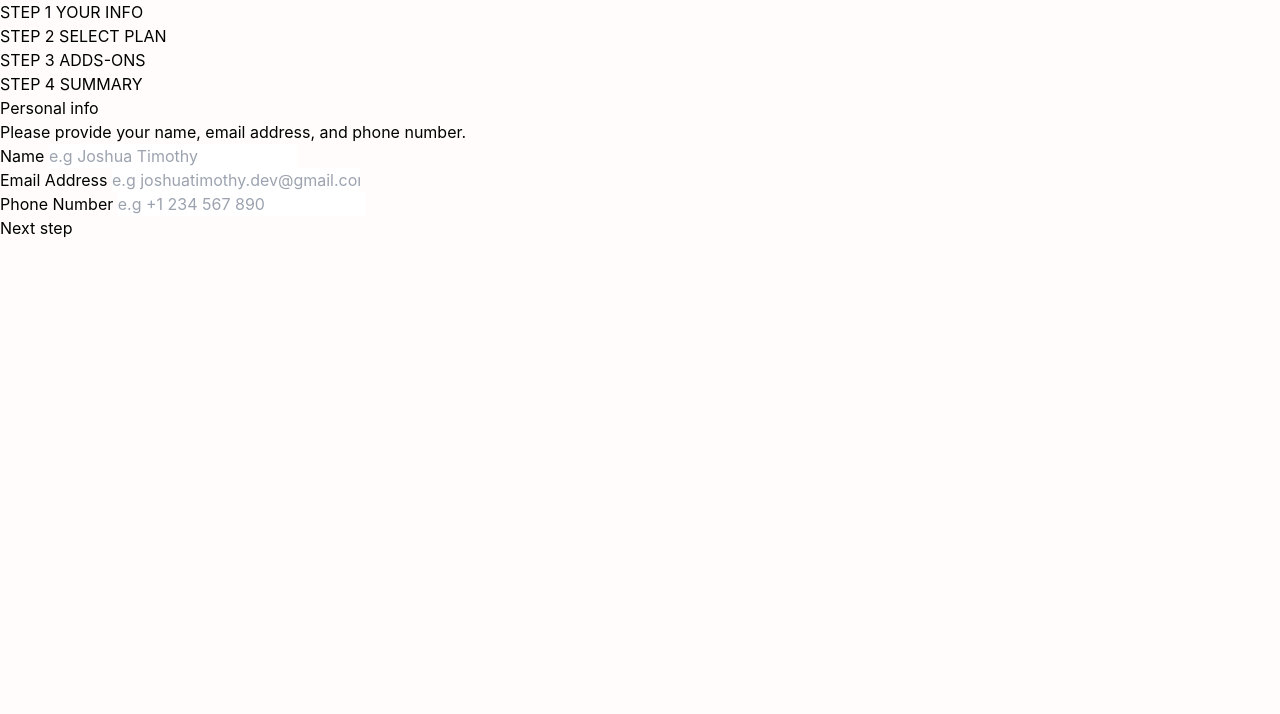
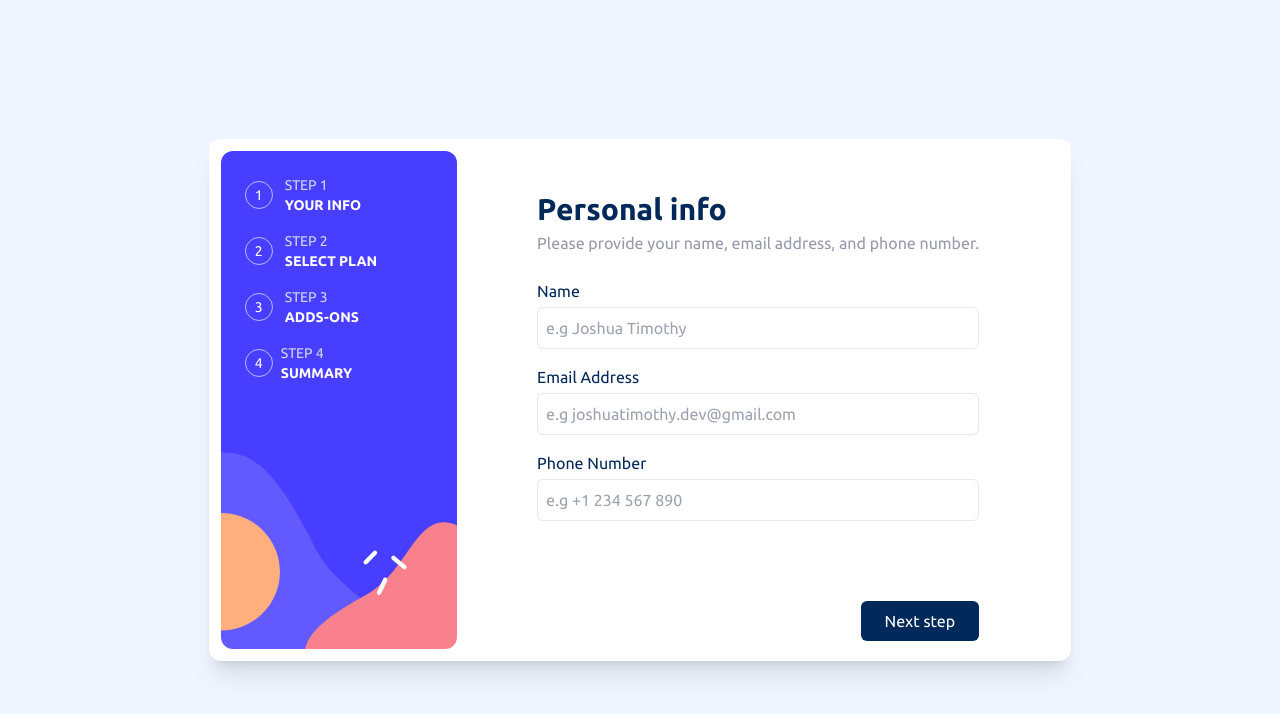
Before and after one commit to Joshua-timothy/Multi-Step-Form, a website: page index.html in a window 1280 px wide. Drawn offline with Linux system fonts and the light colour scheme.

Commit message:
Styled step1 form section

```diff
--- a/index.html
+++ b/index.html
@@ -15,51 +15,102 @@
   </head>
   <body>
     <main>
-      <section>
-        <div>
-          <div>
-            <ol>
-              <li>
-                <span>STEP 1</span>
-                YOUR INFO
+      <section class="grid h-screen place-content-center">
+        <div class="flex rounded-xl bg-white p-3 shadow-xl">
+          <div class="s-bar rounded-xl bg-PurplishBlue py-6 pl-6 pr-20">
+            <ol class="text-sm text-DWhite">
+              <li class="mb-4 flex items-center gap-3">
+                <span
+                  class="grid h-7 w-7 place-content-center rounded-full border border-PastelBlue text-center"
+                  >1</span
+                >
+                <div>
+                  <span class="block text-sm text-LightGray">STEP 1</span>
+                  <span class="font-semibold"> YOUR INFO </span>
+                </div>
               </li>
-              <li>
-                <span>STEP 2</span>
-                SELECT PLAN
+              <li class="mb-4 flex items-center gap-3">
+                <span
+                  class="grid h-7 w-7 place-content-center rounded-full border border-PastelBlue text-center"
+                  >2</span
+                >
+                <div>
+                  <span class="block text-LightGray">STEP 2</span>
+                  <span class="font-semibold"> SELECT PLAN </span>
+                </div>
               </li>
-              <li>
-                <span>STEP 3</span>
-                ADDS-ONS
+              <li class="mb-4 flex items-center gap-3">
+                <span
+                  class="grid h-7 w-7 place-content-center rounded-full border border-PastelBlue"
+                  >3</span
+                >
+                <div>
+                  <span class="block text-LightGray">STEP 3</span>
+                  <span class="font-semibold"> ADDS-ONS </span>
+                </div>
               </li>
-              <li>
-                <span>STEP 4</span>
-                SUMMARY
+              <li class="flex items-center gap-2">
+                <span
+                  class="grid h-7 w-7 place-content-center rounded-full border border-PastelBlue text-center"
+                  >4</span
+                >
+                <div>
+                  <span class="block text-LightGray">STEP 4</span>
+                  <span class="font-semibold"> SUMMARY </span>
+                </div>
               </li>
             </ol>
           </div>
-          <div>
-            <header>
-              <h1>Personal info</h1>
-              <p>Please provide your name, email address, and phone number.</p>
+          <div class="relative px-20 pb-32 pt-10">
+            <header class="mb-6">
+              <h1 class="mb-1 text-3xl font-bold text-MarineBlue">
+                Personal info
+              </h1>
+              <p class="text-base text-CoolGray">
+                Please provide your name, email address, and phone number.
+              </p>
             </header>
-            <form action="">
-              <div>
-                <label for="Name">Name</label>
-                <input type="text" placeholder="e.g Joshua Timothy" required />
+            <form class="font-base" action="">
+              <div class="mb-4">
+                <label class="mb-1 block text-MarineBlue" for="Name"
+                  >Name</label
+                >
+                <input
+                  class="w-full rounded-md border p-2 font-semibold text-MarineBlue outline-none placeholder:font-normal focus-within:border-PurplishBlue"
+                  type="text"
+                  id="name"
+                  placeholder="e.g Joshua Timothy"
+                  required
+                />
               </div>
-              <div>
-                <label for="Email">Email Address</label>
+              <div class="mb-4">
+                <label class="mb-1 block text-MarineBlue" for="Email"
+                  >Email Address</label
+                >
                 <input
+                  class="w-full rounded-md border p-2 font-semibold text-MarineBlue outline-none placeholder:font-normal focus-within:border-PurplishBlue"
                   type="email"
                   placeholder="e.g joshuatimothy.dev@gmail.com"
                   required
                 />
               </div>
               <div>
-                <label for="Nmber">Phone Number</label>
-                <input type="text" placeholder="e.g +1 234 567 890" />
+                <label class="mb-1 block text-MarineBlue" for="Nmber"
+                  >Phone Number</label
+                >
+                <input
+                  class="w-full rounded-md border p-2 font-semibold text-MarineBlue outline-none placeholder:font-normal focus-within:border-PurplishBlue"
+                  type="text"
+                  placeholder="e.g +1 234 567 890"
+                />
               </div>
-              <button>Next step</button>
+              <div class="w-full">
+                <button
+                  class="absolute bottom-0 right-20 -translate-y-2 rounded-md bg-MarineBlue px-6 py-2 text-white transition-opacity hover:opacity-90"
+                >
+                  Next step
+                </button>
+              </div>
             </form>
           </div>
         </div>
```
Also changed, not shown: assets/icons/arrow-down.svg (deleted), assets/icons/arrow-right.svg (deleted), assets/icons/favicon.png (deleted), assets/icons/play-circle.svg (deleted), assets/imgs/Javascript.boxy.svg (deleted), assets/imgs/Quizify.svg (deleted), assets/imgs/css.boxy.svg (deleted), assets/imgs/hero-trophy.svg (deleted), assets/imgs/html.boxy.svg (deleted), dist/styles.css, 1 other file.
